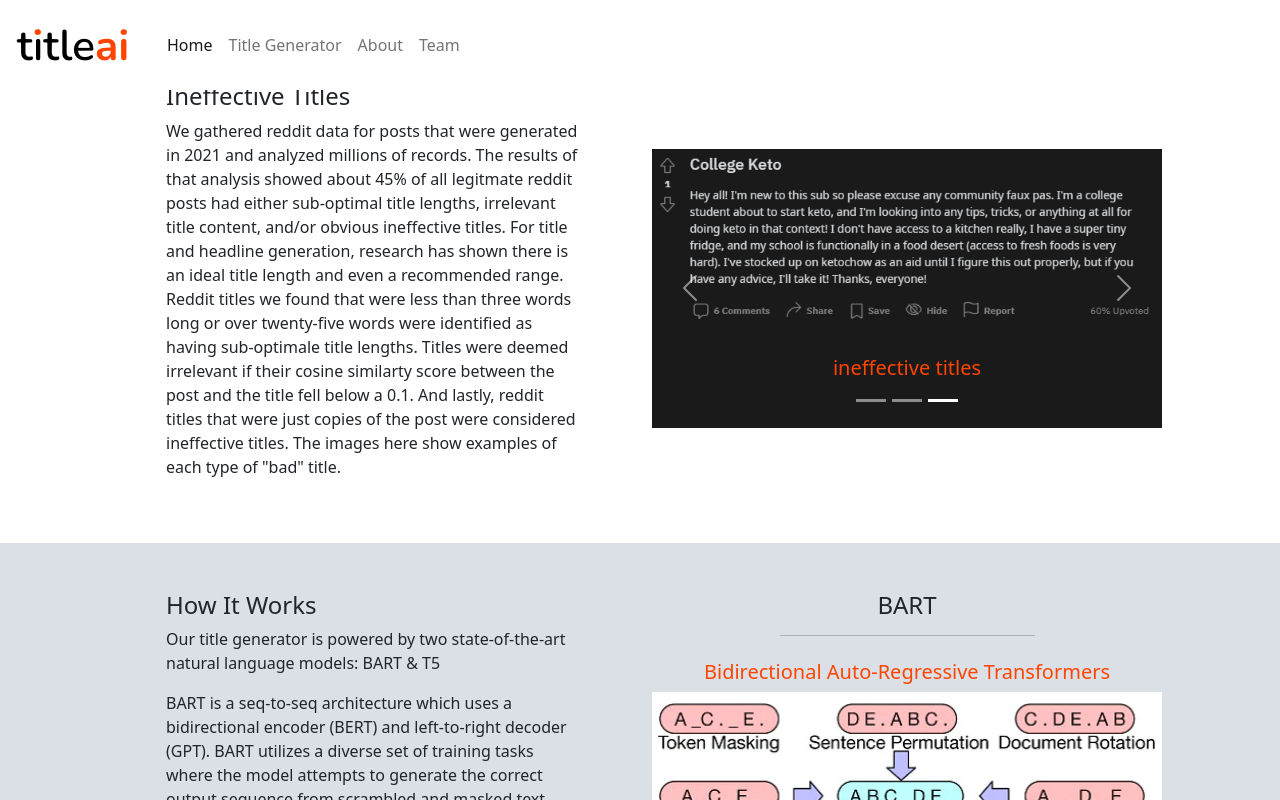
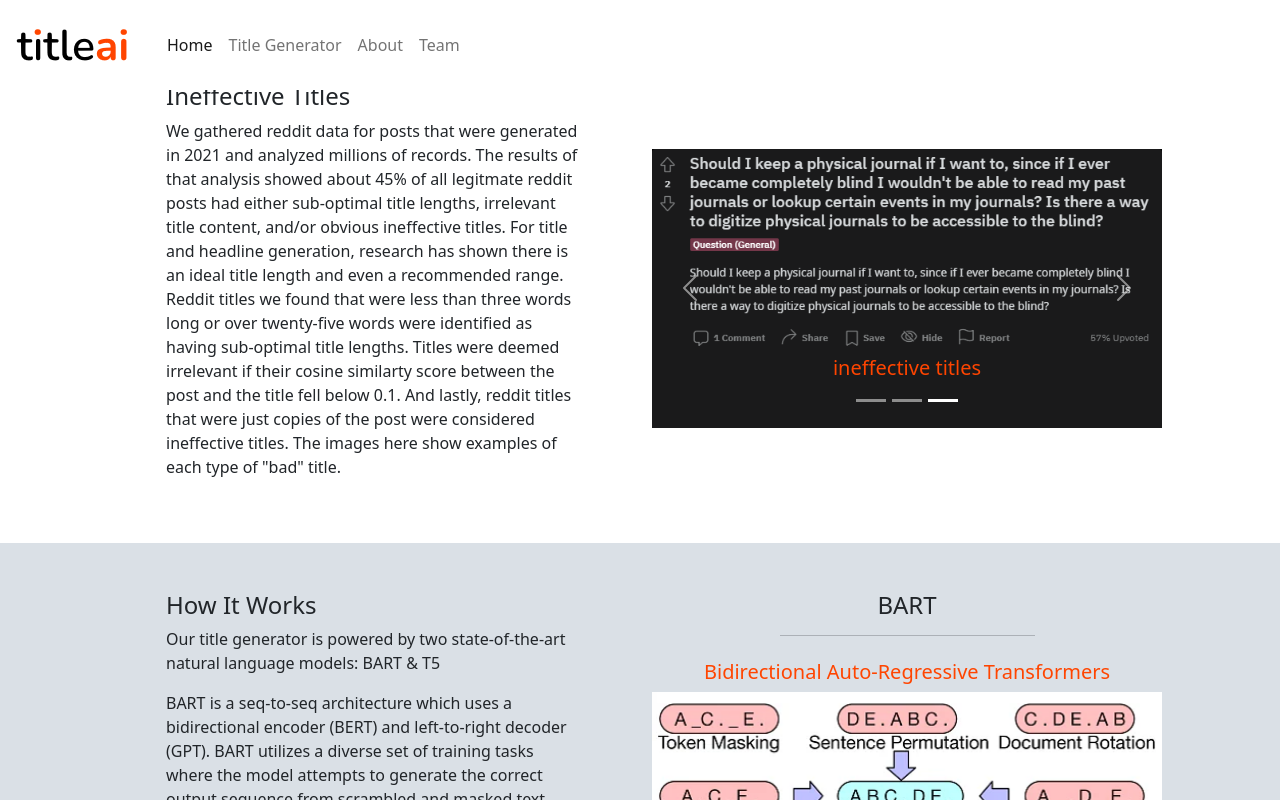
Before and after one commit to intaekim01/Reddit-Title-Generation, a React (Create React App) app in the folder rtg-app/: page /about in a window 1280 px wide. Both pictures are taken after a click on the button 943 px from the left and 1133 px from the top of the page. Shown: the part 733-1533 px from the top of the page. Built offline with nearby package versions, Linux system fonts and the light colour scheme.

Commit message:
added third example to about page

```diff
--- a/rtg-app/src/Pages/About.js
+++ b/rtg-app/src/Pages/About.js
@@ -1,6 +1,7 @@
 import BARTimg from "../Images/BARTimg.png";
 import example1 from "../Images/example1.png";
 import example2 from "../Images/example2.png";
+import example3 from "../Images/example3.png";
 import t5 from "../Images/t5.gif";
 
 function About() {
@@ -80,8 +81,8 @@ function About() {
                                     The results of that analysis showed about 45% of all legitmate reddit posts had either sub-optimal title lengths,
                                     irrelevant title content, and/or obvious ineffective titles. For title and headline generation, research has shown there
                                     is an ideal title length and even a recommended range. Reddit titles we found that were less than three words long or
-                                    over twenty-five words were identified as having sub-optimale title lengths. Titles were deemed irrelevant if
-                                    their cosine similarty score between the post and the title fell below a 0.1. And lastly, reddit titles that
+                                    over twenty-five words were identified as having sub-optimal title lengths. Titles were deemed irrelevant if
+                                    their cosine similarty score between the post and the title fell below 0.1. And lastly, reddit titles that
                                     were just copies of the post were considered ineffective titles. The images here show examples of each type of "bad" title.
                                 </p>
                             </div>
@@ -108,7 +109,7 @@ function About() {
                                         </div>
                                     </div>
                                     <div className="carousel-item">
-                                        <img className="example1.png d-block w-100" src={example1} width="100%" height="100%" alt="..."/>
+                                        <img className="example3.png d-block w-100" src={example3} width="100%" height="100%" alt="..."/>
                                         <div className="carousel-caption d-none d-md-block">
                                             <h5 style={{color: "#FF4500"}}>ineffective titles</h5>
                                         </div>
```
Also changed, not shown: rtg-app/src/Images/example3.png (added).
